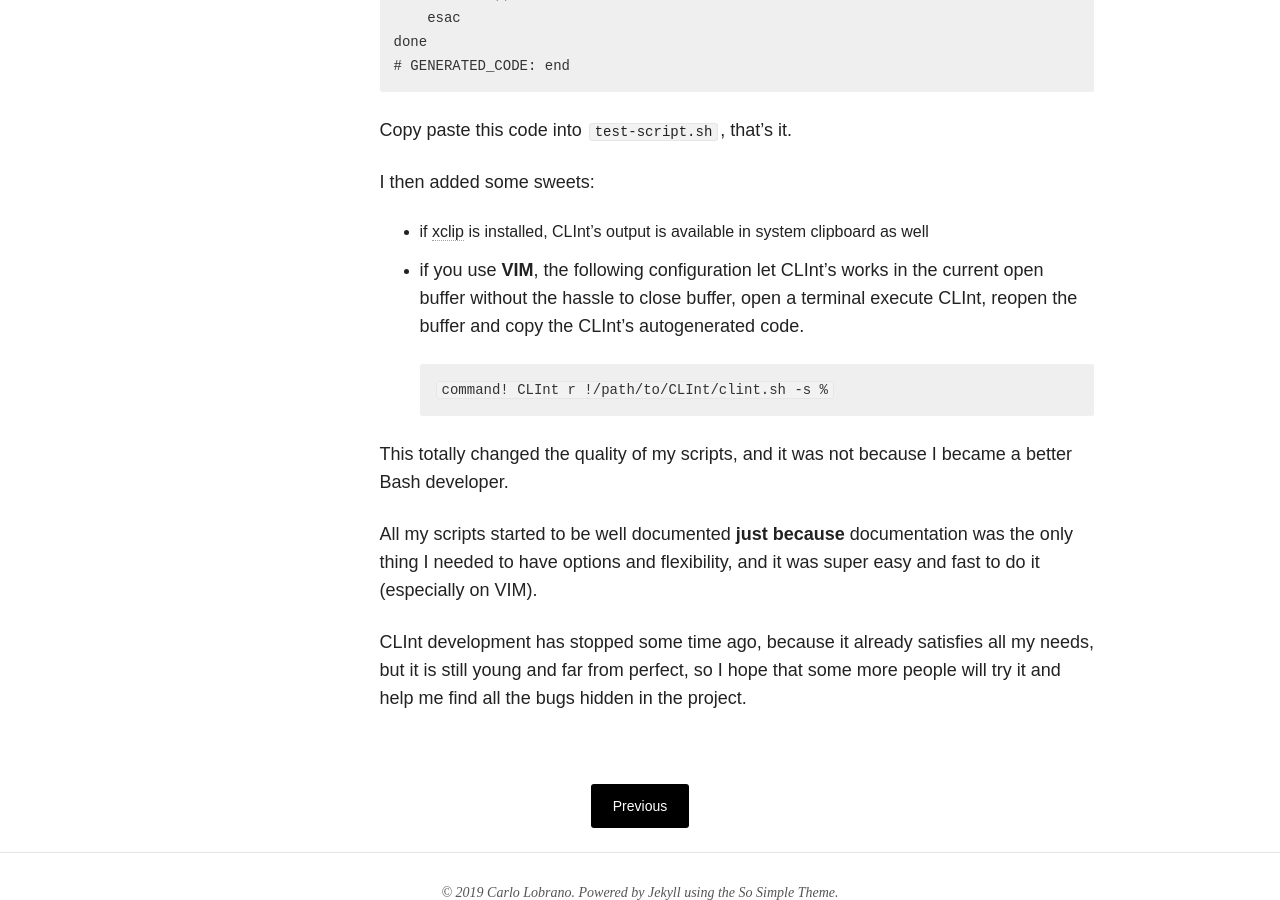
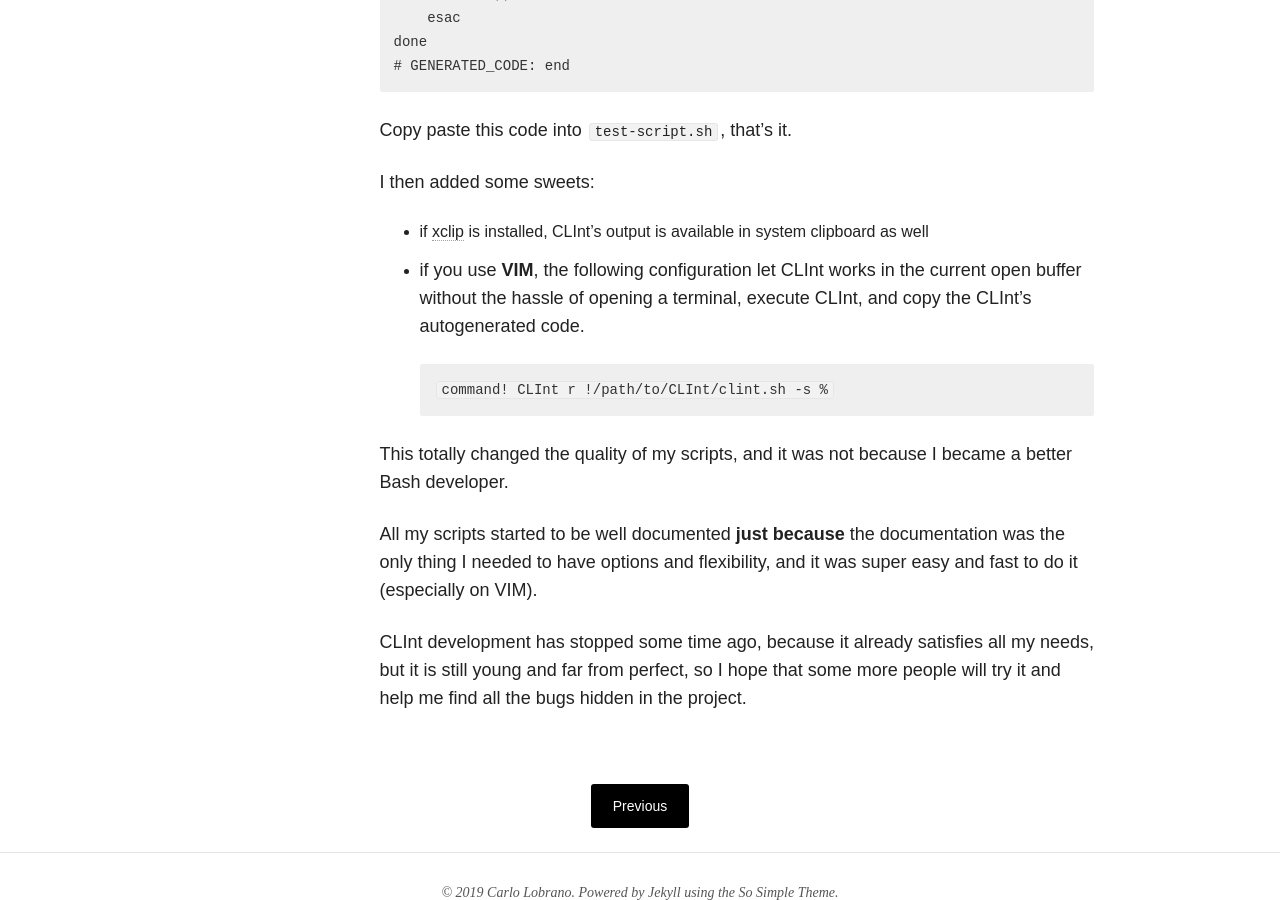
Before and after one commit to clobrano/clobrano.github.io, a Jekyll site: the page built from _posts/blog/2019-06-19-clint.md, in a window 1280 px wide and 900 px high, scrolled down 2693 px. Built offline with Jekyll 4.4.1, drawn with Linux system fonts in a browser that asks for light colours; nearby versions of some CDN libraries.

Commit message:
Update 2019-06-19-clint.md

```diff
--- a/_posts/blog/2019-06-19-clint.md
+++ b/_posts/blog/2019-06-19-clint.md
@@ -100,12 +100,12 @@ Copy paste this code into `test-script.sh`, that's it.
 I then added some sweets:
 
 - if [xclip](https://github.com/astrand/xclip) is installed, CLInt's output is available in system clipboard as well
-- if you use **VIM**, the following configuration let CLInt's works in the current open buffer without the hassle to close buffer, open a terminal execute CLInt, reopen the buffer and copy the CLInt's autogenerated code.
+- if you use **VIM**, the following configuration let CLInt works in the current open buffer without the hassle of opening a terminal, execute CLInt, and copy the CLInt's autogenerated code.
 
         command! CLInt r !/path/to/CLInt/clint.sh -s %
 
 This totally changed the quality of my scripts, and it was not because I became a better Bash developer.
 
-All my scripts started to be well documented **just because** documentation was the only thing I needed to have options and flexibility, and it was super easy and fast to do it (especially on VIM).
+All my scripts started to be well documented **just because** the documentation was the only thing I needed to have options and flexibility, and it was super easy and fast to do it (especially on VIM).
 
 CLInt development has stopped some time ago, because it already satisfies all my needs, but it is still young and far from perfect, so I hope that some more people will try it and help me find all the bugs hidden in the project.
```
